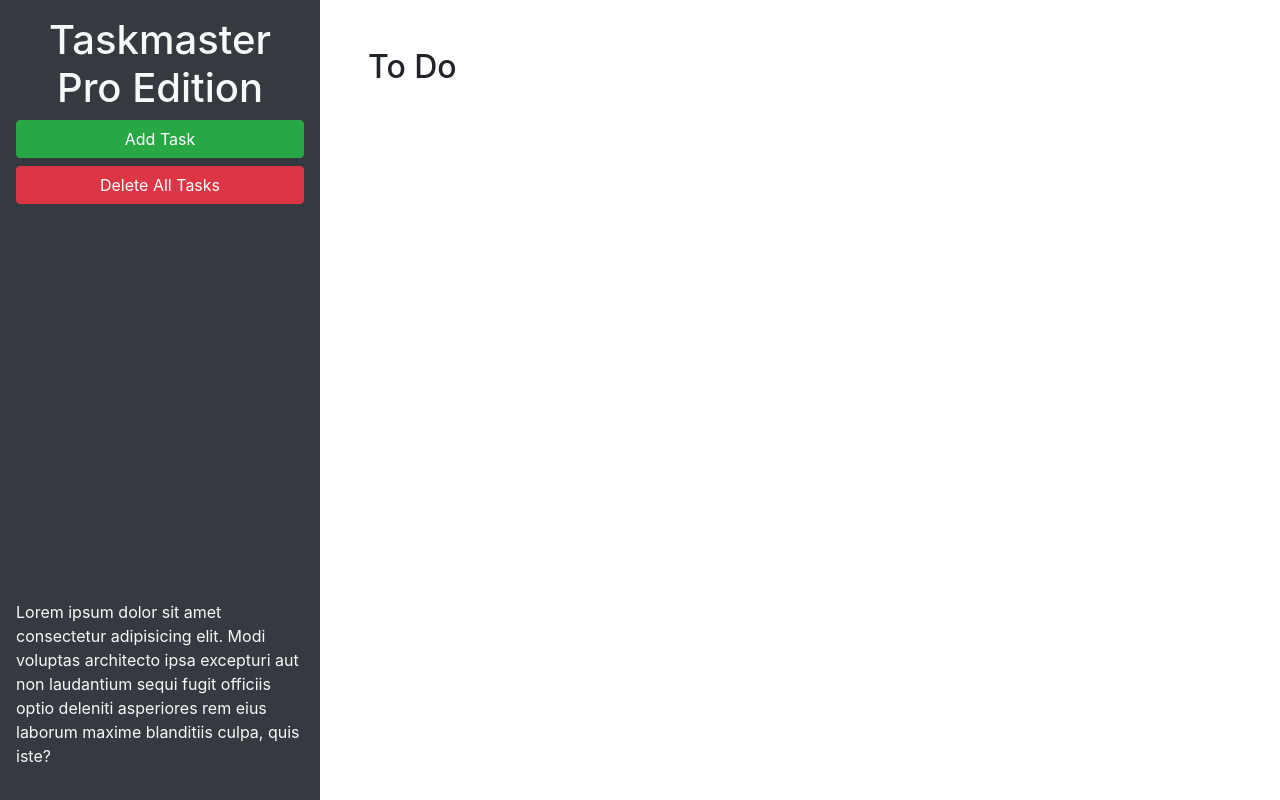
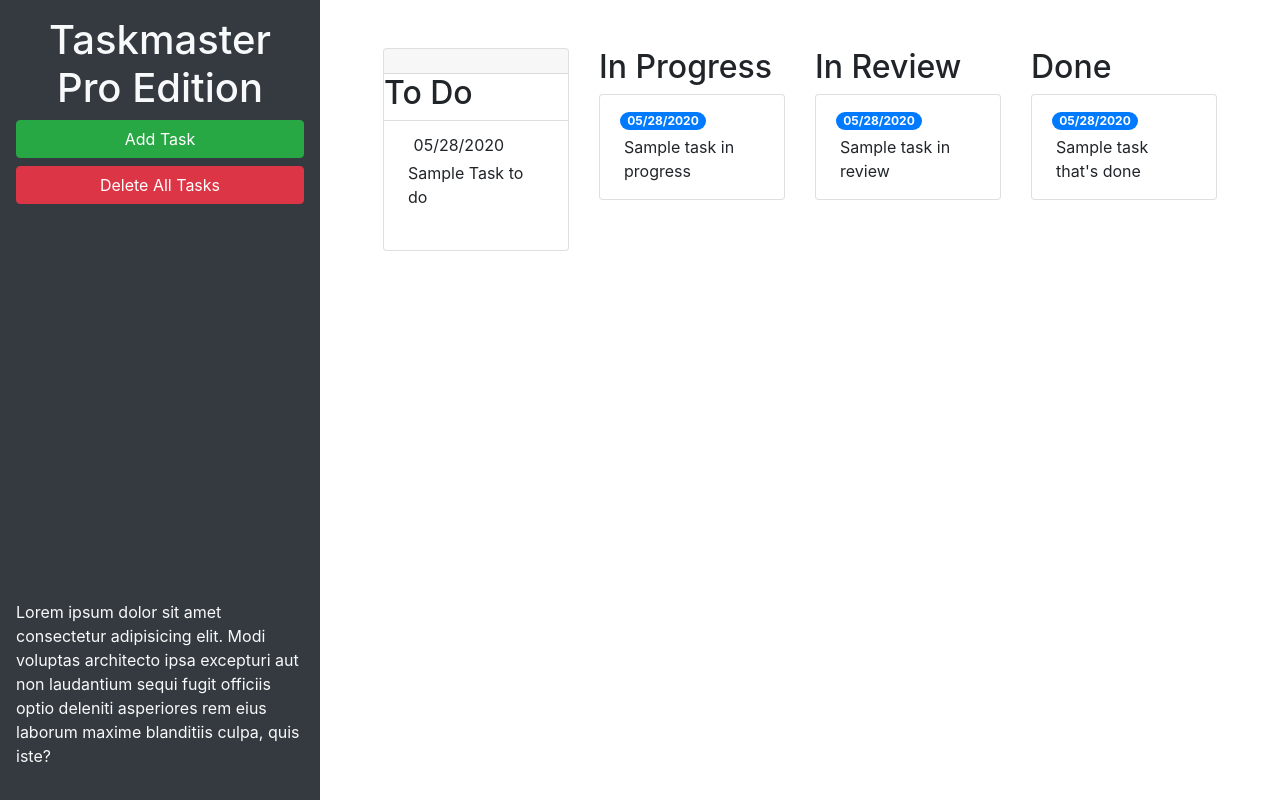
Before and after one commit to mrdekraker/taskmaster-pro, a plain HTML site: page index.html in a window 1280 px wide. Drawn offline with nearby package versions, Linux system fonts and the light colour scheme.

Commit message:
added bootstrap styling

```diff
--- a/index.html
+++ b/index.html
@@ -37,9 +37,55 @@
         </p>
       </header>
       <main class="col-12 col-lg-9">
-        <div class="m-5">
-          <h2>To Do</h2>
-          <ul id="list-toDo" class="list-group"></ul>
+        <div class="m-5 row justify-content-around">
+          <!-- todo start -->
+          <div class="col-12 col-md-6 col-xl-3 mb-3">
+            <div class="card">
+              <h4 class="card-header">
+                <h2>To Do</h2>
+              </h4>
+              <ul id="list-toDo" class="list-group list-group-flush">
+                <li class="list-group-item">
+                  <span class="bad bad-primary badge-pill">05/28/2020</span>
+                  <p class="m-1">Sample Task to do</p>
+                </li>
+              </ul>
+            </div>
+          </div>
+          <!-- todo end -->
+          <!-- in progress start -->
+          <div class="col-12 col-md-6 col-xl-3 mb-3">
+            <h2>In Progress</h2>
+            <ul id="list-inProgress" class="list-group">
+              <li class="list-group-item">
+                <span class="badge badge-primary badge-pill">05/28/2020</span>
+                <p class="m-1">Sample task in progress</p>
+              </li>
+            </ul>
+          </div>
+          <!-- in progress end -->
+          <!-- in review start -->
+          <div class="col-12 col-md-6 col-xl-3 mb-3">
+            <h2>In Review</h2>
+            <ul id="list-inReview" class="list-group">
+              <li class="list-group-item">
+                <span class="badge badge-primary badge-pill">05/28/2020</span>
+                <p class="m-1">Sample task in review</p>
+              </li>
+            </ul>
+          </div>
+          <!-- in review end -->
+          <!-- done start -->
+          <div class="col-12 col-md-6 col-xl-3 mb-3">
+            <h2>Done</h2>
+            <ul id="list-done" class="list-group">
+              <li class="list-group-item">
+                <span class="badge badge-primary badge-pill">05/28/2020</span>
+                <p class="m-1">Sample task that's done</p>
+              </li>
+            </ul>
+          </div>
+          <!-- done end -->
         </div>
       </main>
     </div>
@@ -70,12 +116,17 @@
             <form>
               <div class="form-group">
                 <label for="modalTaskDescription">Task description</label>
-                <textarea id="modalTaskDescription" rows="3"></textarea>
+                <textarea
+                  id="modalTaskDescription"
+                  rows="3"
+                  class="form-control"
+                ></textarea>
               </div>
               <div class="form-group">
                 <label for="modalDueDate">Due date</label>
                 <input
                   type="text"
+                  class="form-control"
                   id="modalDueDate"
                   placeholder="mm/dd/yyyy"
                   autocomplete="off"
```
